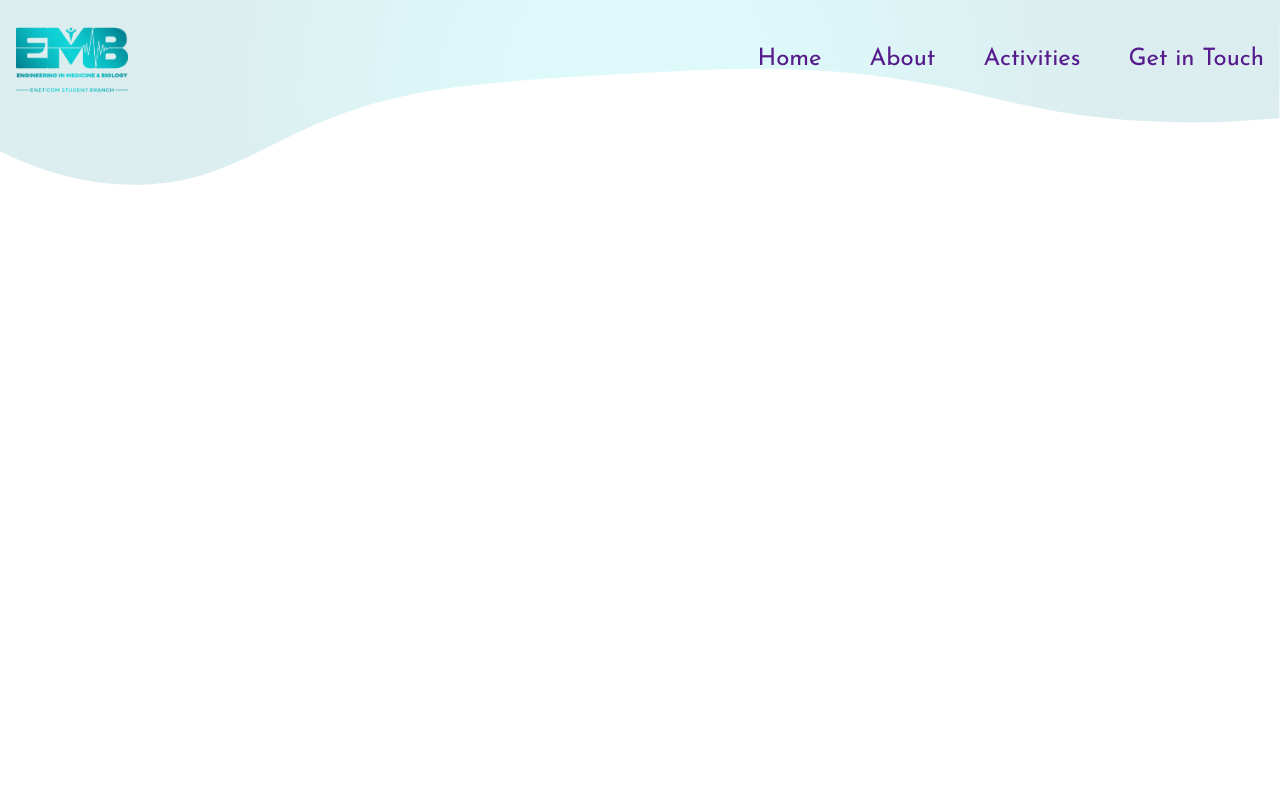
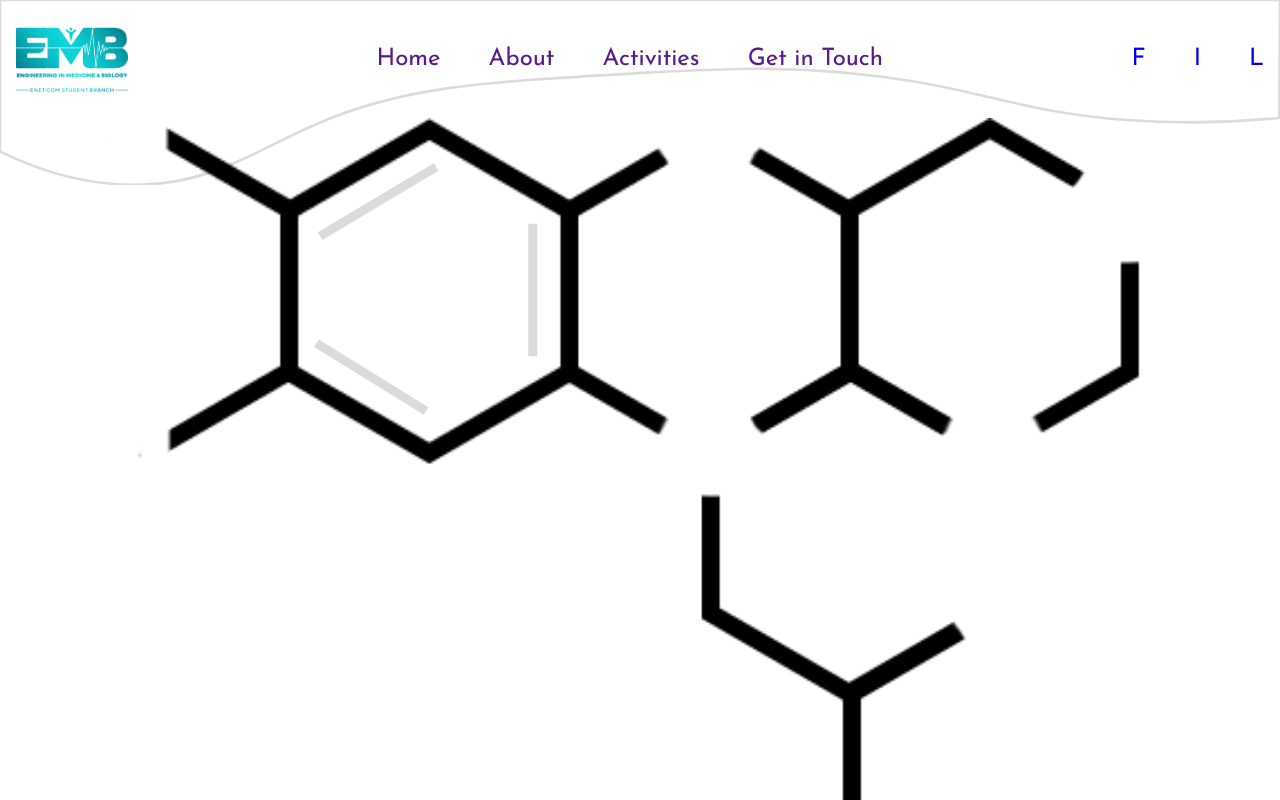
Before and after one commit to SametMohamedRayen/EMBSWebsite, a React (Create React App) app: page / in a window 1280 px wide. Shown: the top 800 px of the page. Built offline with nearby package versions, Linux system fonts and the light colour scheme.

Commit message:
Navbar 2

```diff
--- a/src/Navbar.js
+++ b/src/Navbar.js
@@ -4,6 +4,7 @@ import { ReactComponent as SocialMediaShape } from "./SVG/SocialsShape.svg";
 
 const Navbar = () => {
   return (
+    <>
       <nav className="navbar">
         <NavbarShape className="shape" />
         <div className="nav">
@@ -28,7 +29,7 @@ const Navbar = () => {
               <a href="">Get in Touch</a>
             </li>
           </ul>
-        {/*<ul>
+          <ul>
             <li>
               <a id="fbMol" href="https://www.facebook.com/EMBS.ENETCOM">
                 F
@@ -40,9 +41,11 @@ const Navbar = () => {
             <li>
               <a href="https://www.instagram.com/ieee_embs_enetcom_sbc/">L</a>
             </li>
-        </ul>*/}
+          </ul>
         </div>
       </nav>
+      <SocialMediaShape></SocialMediaShape>
+    </>
   );
 };
 
--- a/src/styles.css
+++ b/src/styles.css
@@ -38,14 +38,14 @@ a {
 }
 
 @keyframes move {
-    from {
-        transform : rotateX(0deg);
+    0% {
+        transform : scale(1);
     }
-    to {
-        transform : rotateX(60deg);
+    100% {
+        transform : scale(2);
     }
 }
 
-#fbMol:hover ~ #hi {
+#fbMol:hover ~ #_1stLine {
     background: aquamarine;
 }
```
Lines whose indentation alone changed are shown as unchanged.
